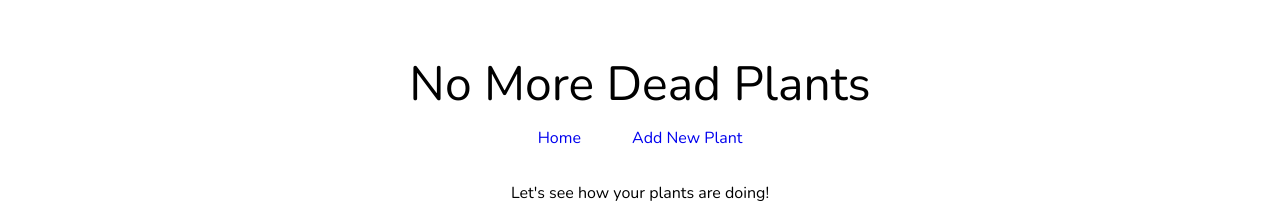
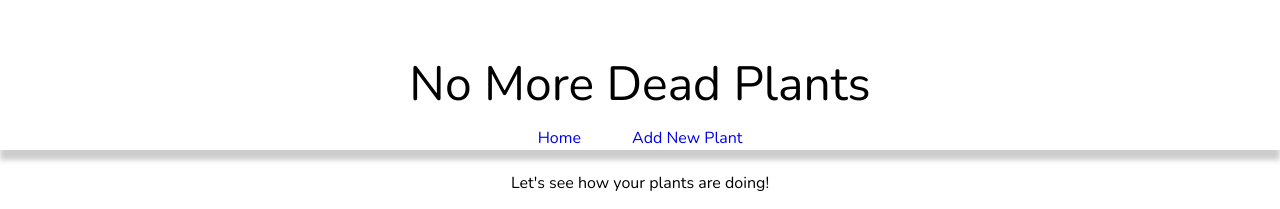
Before and after one commit to vtopham/no-more-dead-plants, a React (Create React App) app in the folder no-more-dead-plants/: page /home in a window 1280 px wide. Shown: the top 209 px of the page. Built offline with nearby package versions, Linux system fonts and the light colour scheme.

Commit message:
updated header to be persistent

```diff
--- a/no-more-dead-plants/src/Components/AddPlant.js
+++ b/no-more-dead-plants/src/Components/AddPlant.js
@@ -13,7 +13,7 @@ const ModalContainer = styled.div`
     position: absolute;
     margin: 0 auto;
     background: white;
-    margin-top: 3%;
+    // margin-top: 3%;
     padding: 5%;
     border-radius: 5px;
     border: 2px solid #ebebeb;
@@ -21,7 +21,7 @@ const ModalContainer = styled.div`
         font-size: 1.4rem;
     }
 
-    box-shadow: -7px 7px 10px #9c9c9c;
+    box-shadow: -7px 7px 10px rgba(0, 0, 0, 0.2);
 
 `
 
--- a/no-more-dead-plants/src/Components/Header.js
+++ b/no-more-dead-plants/src/Components/Header.js
@@ -5,11 +5,17 @@ import { connect } from 'react-redux'
 import { toggleAdding } from '../State/Actions/toggleAdding'
 const HeaderContainer = styled.div`
 
-    margin: 4% 0 2% 0;
+    margin-bottom: 2%;
+    padding-top: 4%;
     display: flex;
     flex-direction: column;
     align-items: center;
-
+    box-shadow: 0px 10px 5px rgba(0, 0, 0, 0.2);
+    position: fixed;
+    z-index: 1;
+    background: white;
+    width: 100%;
+    height: 150px;
     h1 {
         font-size: 3rem;
         margin: 2% 0;
--- a/no-more-dead-plants/src/Pages/Home.js
+++ b/no-more-dead-plants/src/Pages/Home.js
@@ -15,6 +15,7 @@ const HomeContainer = styled.div`
     display: flex;
     flex-direction: column;
     align-items: center;
+    padding-top: 175px;
 `
 
 
```
